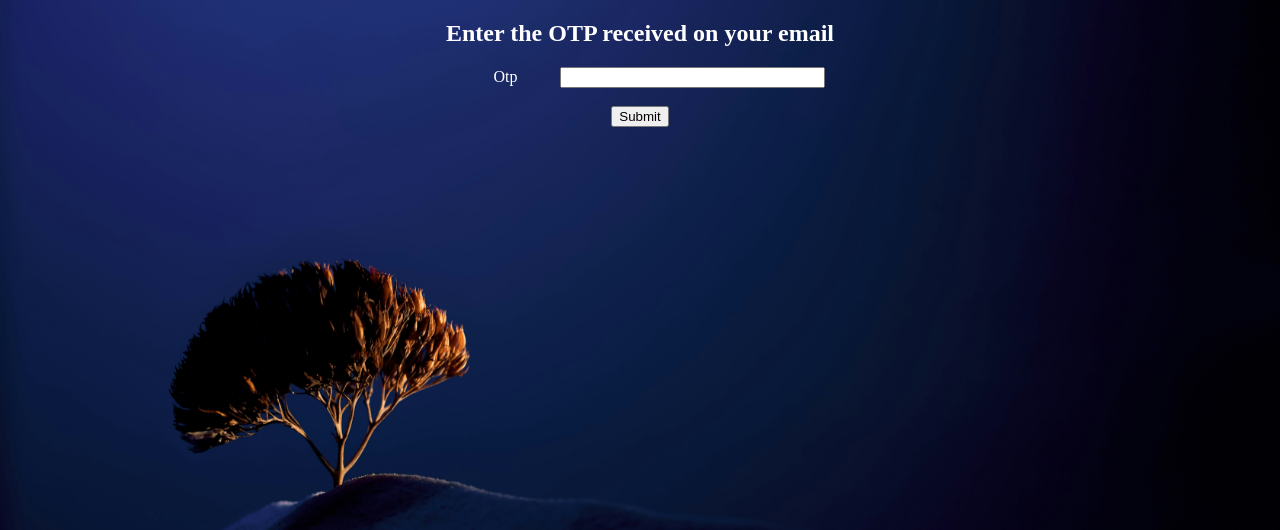
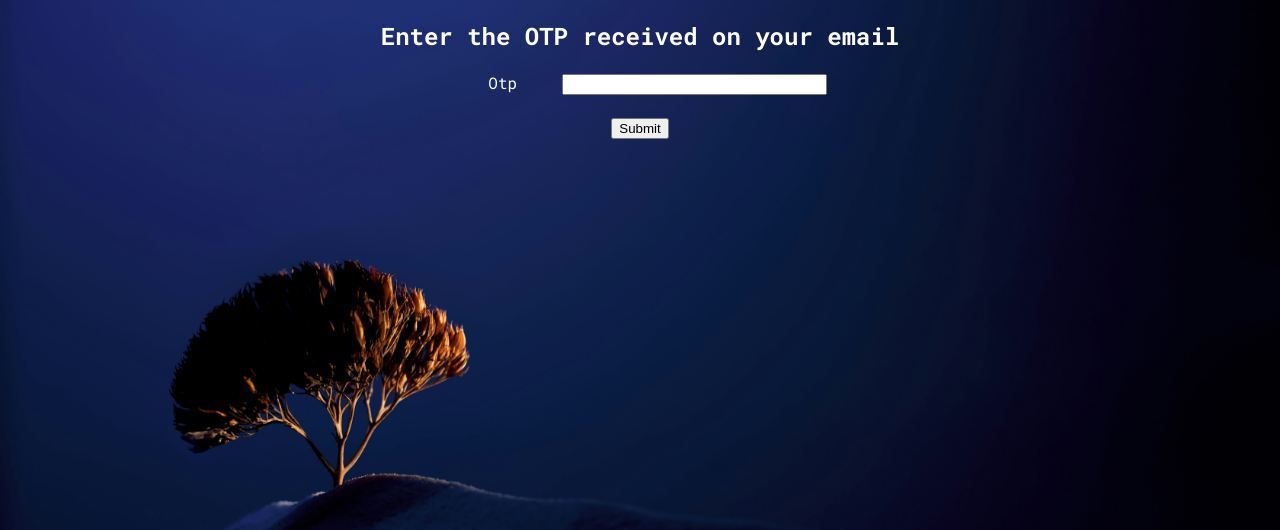
Before and after one commit to Shelly1986/stickynotes, a Python web app: template templates/forgot_otp.html in a window 1280 px wide. Shown: the top 530 px of the page. Run offline with Jinja, Linux system fonts and the light colour scheme; the template is opened without the code that fills it, so the values that code supplies are empty, except form fields; tables that the repository leaves empty hold one stand-in row (values such as "Sample post"); form fields are guessed from the names that the template uses.

Commit message:
Update forgot_otp.html

```diff
--- a/templates/forgot_otp.html
+++ b/templates/forgot_otp.html
@@ -5,11 +5,13 @@
     <meta name="viewport" content="width=device-width, initial-scale=1.0">
     <title>OTP verification</title>
     <style>
+        @import url('https://fonts.googleapis.com/css?family=Roboto+Mono:ital,wght@0,100..700;1,100..700&display=swap');
         body{
             background: url('/static/background.jpg');
             background-size: cover;
             color: white;
             text-align: center;
+            font-family: Roboto Mono;
         }
 
         a:link{
```
